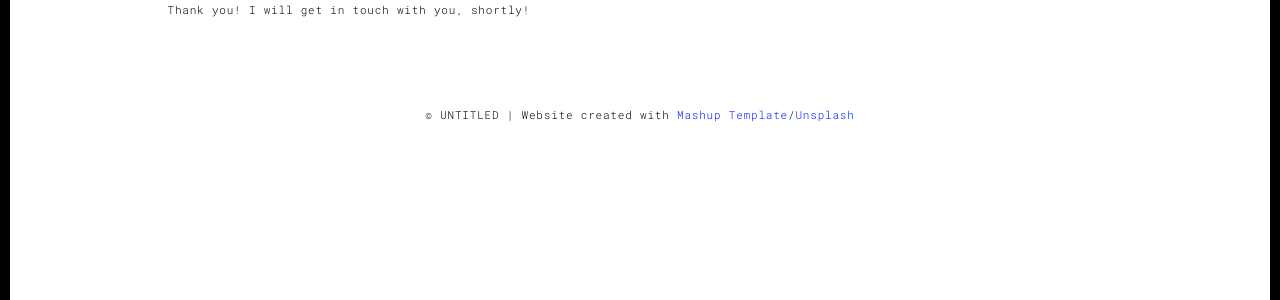
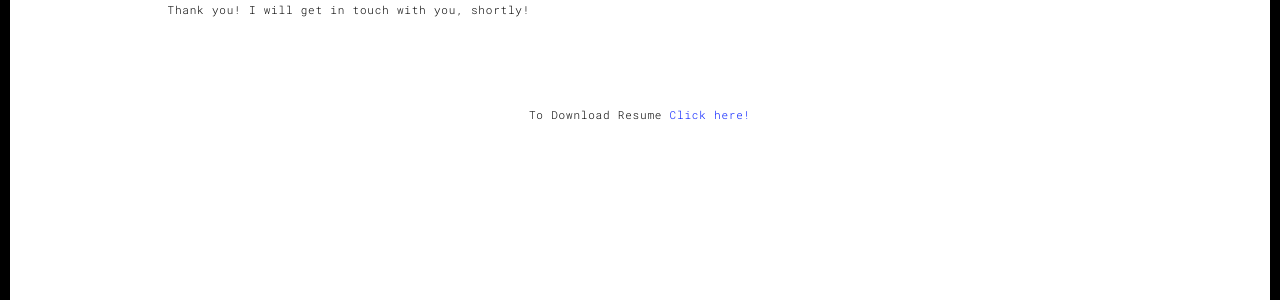
Before and after one commit to kaustubh43/Portfolio, a Flask app: template templates/thankyou.html in a window 1280 px wide. Shown: the part 205-505 px from the top of the page. Run offline with Flask 2, Linux system fonts and the light colour scheme; the template is opened without the code that fills it, so the values that code supplies are empty.

Commit message:
add-download-resume

```diff
--- a/server.py
+++ b/server.py
@@ -1,4 +1,4 @@
-from flask import Flask, render_template, url_for, request, redirect
+from flask import Flask, render_template, url_for, request, redirect, send_file
 import csv
 import requests
 
@@ -55,3 +55,9 @@ def submit_form():
             return 'did not save to database'
     else:
         return 'something went wrong. Try again!'
+
+
+@app.route('/download')
+def downloadFile():
+    path = "./static/assets/docs/Kaustubh_Resume.pdf"
+    return send_file(path, as_attachment=True)
--- a/templates/thankyou.html
+++ b/templates/thankyou.html
@@ -74,7 +74,7 @@
   <div class="container">
     <div class="row">
       <div class="col-xs-12">
-        <p>© UNTITLED | Website created with <a href="http://www.mashup-template.com/" title="Create website with free html template">Mashup Template</a>/<a href="https://www.unsplash.com/" title="Beautiful Free Images">Unsplash</a></p>
+        <p>To Download Resume <a href="./download" title="">Click here!</a></p>
       </div>
     </div>
   </div>
```
Also changed, not shown: 1 other file.
